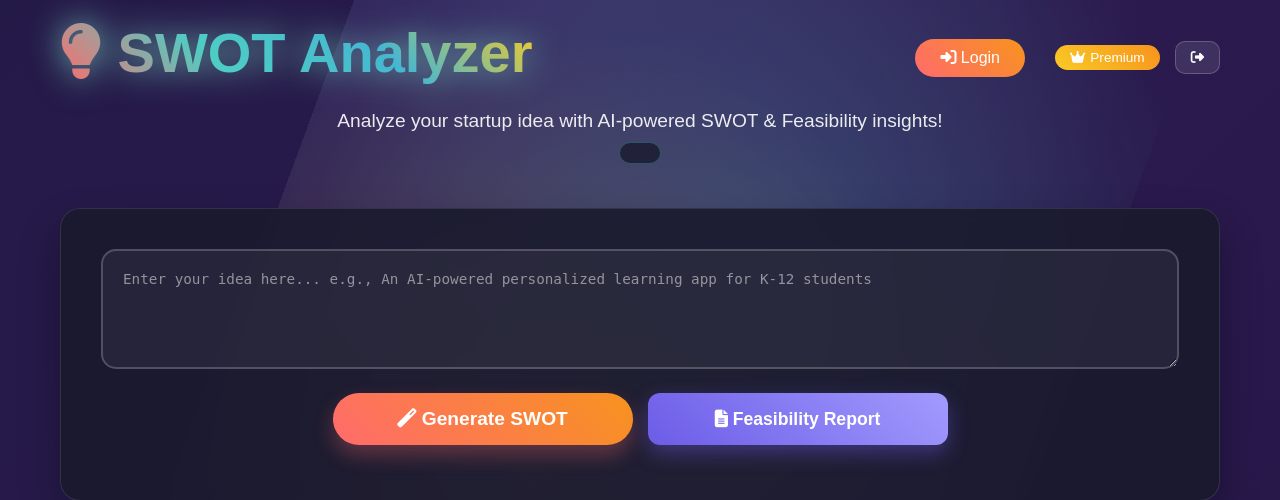
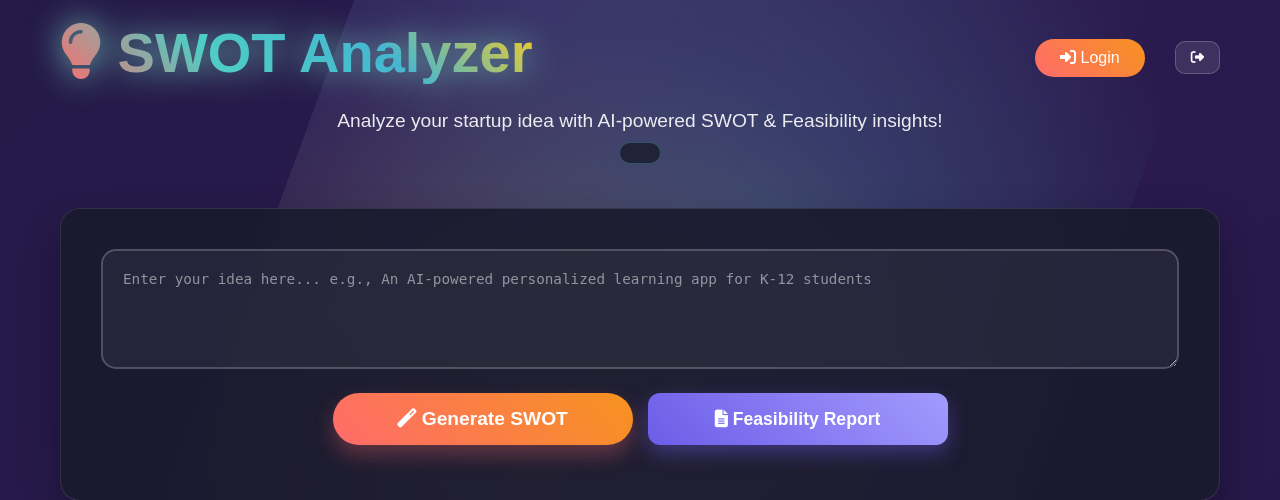
Before and after one commit to nisharaghav12/MCA-26, a Django app: page / in a window 1280 px wide. Shown: the top 500 px of the page. Run offline with Django 5.2, Linux system fonts and the light colour scheme.

Commit message:
Adding codes:

```diff
--- a/myproject/myapp/static/script.js
+++ b/myproject/myapp/static/script.js
@@ -33,7 +33,7 @@ document.addEventListener('DOMContentLoaded', function() {
 });
 
 function setupEventListeners() {
-    // document.getElementById('analyzeBtn').addEventListener('click', generateSwot);
+    document.getElementById('analyzeBtn').addEventListener('click', generateSwot);
     document.getElementById('feasibilityBtn').addEventListener('click', generateFeasibility);
     document.getElementById('saveSwotBtn').addEventListener('click', saveSwot);
     document.getElementById('saveFeasibilityBtn').addEventListener('click', saveFeasibility);
--- a/myproject/myapp/templates/index.html
+++ b/myproject/myapp/templates/index.html
@@ -77,7 +77,7 @@
                     <button id="loginBtn" onclick="showAuthModal()"><i class="fas fa-sign-in-alt"></i> Login</button>
                     <div id="userInfo" class="hidden">
                         <span id="userName"></span>
-                        <span id="premiumBadge" class="premium-badge hidden"><i class="fas fa-crown"></i> Premium</span>
+                        <!-- <span id="premiumBadge" class="premium-badge hidden"><i class="fas fa-crown"></i> Premium</span> -->
                         <button onclick="doLogout()"><i class="fas fa-sign-out-alt"></i></button>
                     </div>
                 </div>
@@ -92,7 +92,7 @@
             <section class="input-section">
                 <textarea id="ideaInput" placeholder="Enter your idea here... e.g., An AI-powered personalized learning app for K-12 students"></textarea>
                 <div class="button-group">
-                    <button onClick="() => generateSwot()" id="analyzeBtn" class="primary-btn"><i class="fas fa-magic"></i> Generate SWOT</button>
+                    <button id="analyzeBtn" class="primary-btn"><i class="fas fa-magic"></i> Generate SWOT</button>
                     <button id="feasibilityBtn" class="secondary-btn"><i class="fas fa-file-alt"></i> Feasibility Report</button>
                 </div>
             </section>
--- a/myproject/productionfiles/script.js
+++ b/myproject/productionfiles/script.js
@@ -33,7 +33,7 @@ document.addEventListener('DOMContentLoaded', function() {
 });
 
 function setupEventListeners() {
-    // document.getElementById('analyzeBtn').addEventListener('click', generateSwot);
+    document.getElementById('analyzeBtn').addEventListener('click', generateSwot);
     document.getElementById('feasibilityBtn').addEventListener('click', generateFeasibility);
     document.getElementById('saveSwotBtn').addEventListener('click', saveSwot);
     document.getElementById('saveFeasibilityBtn').addEventListener('click', saveFeasibility);
```
